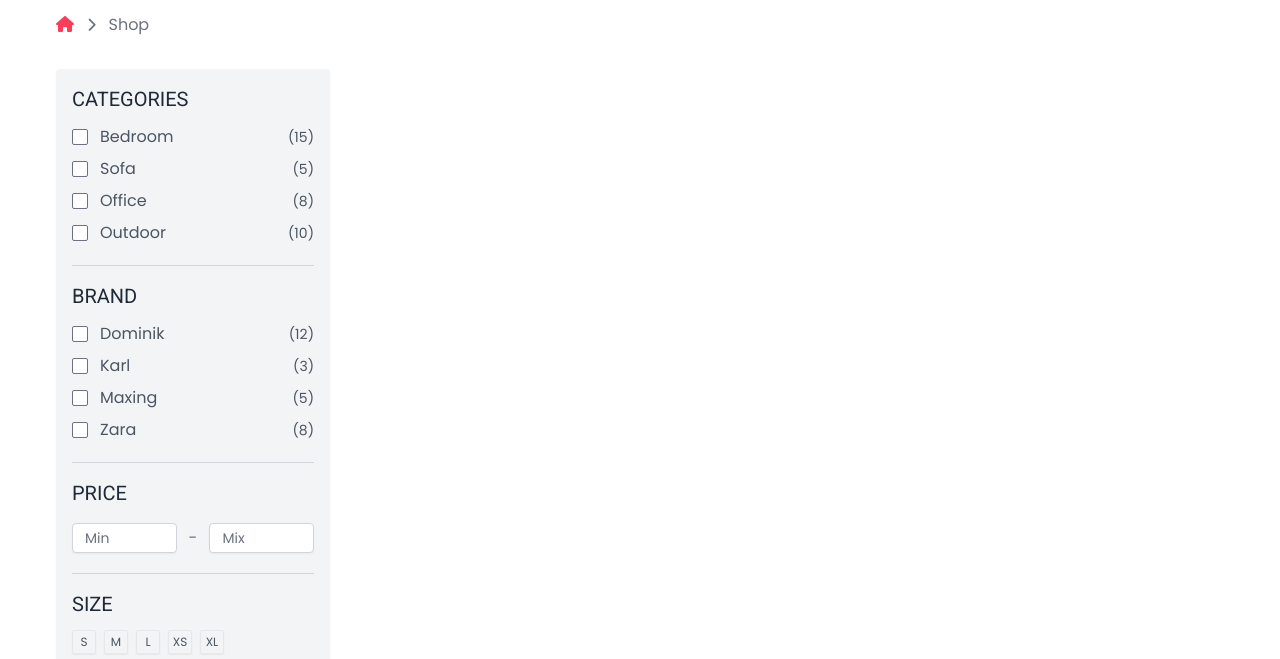
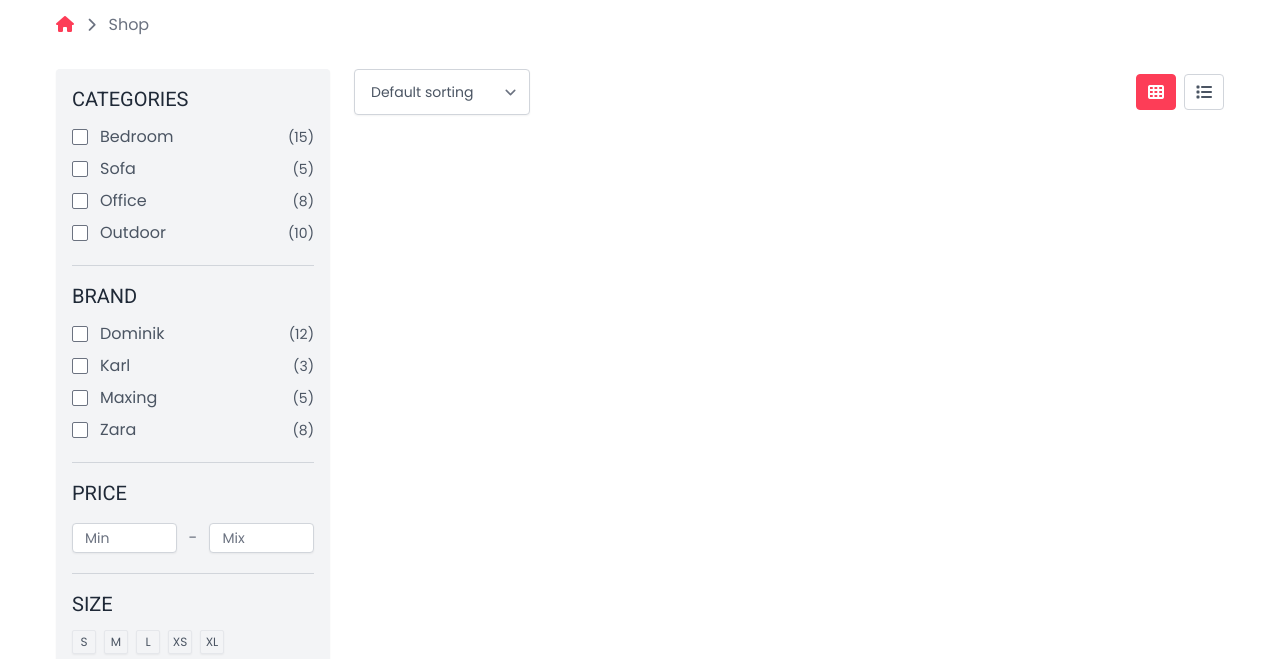
Before and after one commit to easylearningbd/tailwind-ecommerce-project, a website: page shop.html in a window 1280 px wide. Shown: the part 141-800 px from the top of the page. Drawn offline with Linux system fonts and the light colour scheme.

Commit message:
95 Shop Page Part 7

```diff
--- a/shop.html
+++ b/shop.html
@@ -443,17 +443,9 @@
 </div>
 <!-- ----  End Single Color --->
 </div>
-
-
-
 </div>
 
 <!-- ---- End Color filter --->
-
-
-
-
-
 
           </div>
 
@@ -461,10 +453,37 @@
 
        <!-- ---- End Sidebar --->
 
+ <!-- ---- Product --->
+ <div class="col-span-3">
+      <!-- ---- Shorting --->
+      <div class="mb-4 flex items-center ">
+          <select class="w-44 text-sm text-gray-600 px-4 py-3 border-gray-300 shadow-sm rounded focus:ring-primary focus:border-primary " >
+               <option>Default sorting</option>
+               <option>Price low-high</option>
+               <option>Price high-low</option>
+               <option>Latest product</option>
+          </select>
+          <div class="flex gap-2 ml-auto ">
+               <div class="border border-primary w-10 h-9 flex items-center justify-center text-white bg-primary rounded cursor-pointer ">
+                    <i class="fas fa-th"></i>
+               </div>
+
+               <div class="border border-gray-300 w-10 h-9 flex items-center justify-center text-gray-600 rounded cursor-pointer ">
+                    <i class="fas fa-list"></i>
+               </div>
+
+          </div>
+      </div>
+
+      <!-- ---- Shorting --->
+
+ </div>
+
+  <!-- ---- End Product --->
+
   </div>
 
  <!-- ---- End Shop Wrapper --->
-
 
  <!-- ---- Start Footer  ----- -->
  <Footer class="bg-white pt-16 pb-12 border-t border-gray-100 " >
```
Also changed, not shown: output/tailwind.css.
